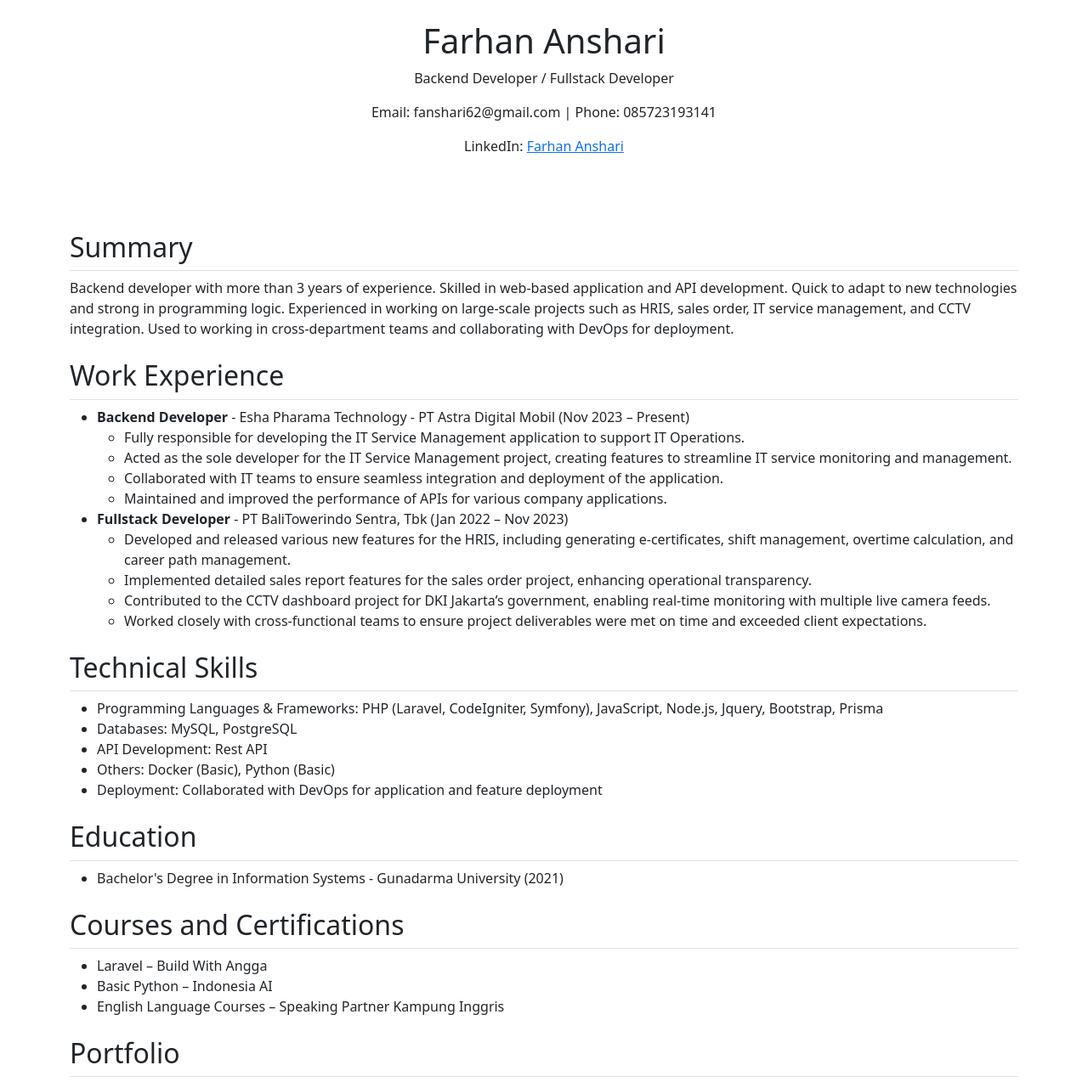
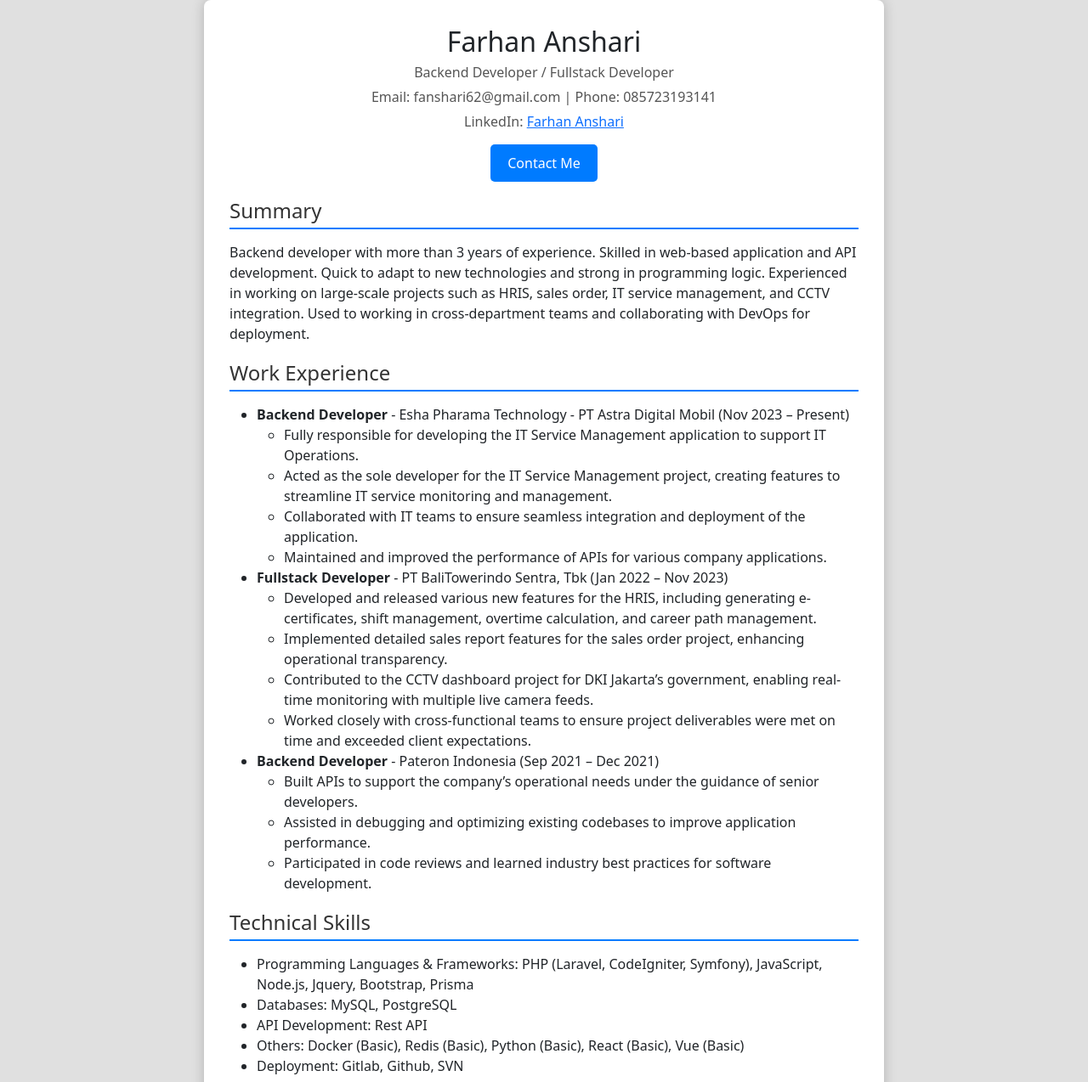
Before and after one commit to farhan136/my-self, a plain HTML site: page index.html in a window 1280 px wide. Shown: the top 1274 px of the page at 85% size. Drawn offline with nearby package versions, Linux system fonts and the light colour scheme.

Commit message:
Update index.html

```diff
--- a/index.html
+++ b/index.html
@@ -5,23 +5,84 @@
     <meta name="viewport" content="width=device-width, initial-scale=1.0">
     <title>Farhan Anshari - Resume</title>
     <link rel="stylesheet" href="https://cdn.jsdelivr.net/npm/bootstrap@5.3.0/dist/css/bootstrap.min.css">
+    <style>
+        body {
+            background-color: #e0e0e0;
+            display: flex;
+            justify-content: center;
+            align-items: center;
+            min-height: 100vh;
+            margin: 0;
+        }
+        .resume {
+            background-color: #fff;
+            width: 100%;
+            max-width: 800px;
+            padding: 30px;
+            border-radius: 8px;
+            box-shadow: 0 0 15px rgba(0, 0, 0, 0.2);
+        }
+        header {
+            text-align: center;
+            margin-bottom: 20px;
+        }
+        header h1 {
+            margin: 0;
+            font-size: 2rem;
+        }
+        header p {
+            margin: 5px 0;
+            color: #555;
+        }
+        .btn-contact {
+            display: inline-block;
+            margin-top: 10px;
+            padding: 10px 20px;
+            background-color: #007bff;
+            color: white;
+            border: none;
+            border-radius: 5px;
+            text-decoration: none;
+            font-size: 1rem;
+        }
+        .btn-contact:hover {
+            background-color: #0056b3;
+        }
+        section {
+            margin-bottom: 20px;
+        }
+        section h2 {
+            font-size: 1.5rem;
+            color: #333;
+            border-bottom: 2px solid #007bff;
+            padding-bottom: 5px;
+            margin-bottom: 15px;
+        }
+        footer {
+            text-align: center;
+            margin-top: 20px;
+            font-size: 0.9rem;
+            color: #555;
+        }
+    </style>
 </head>
 <body>
-    <header class="text-center py-4">
+    <div class="resume">
+        <header>
             <h1>Farhan Anshari</h1>
             <p>Backend Developer / Fullstack Developer</p>
             <p>Email: fanshari62@gmail.com | Phone: 085723193141</p>
             <p>LinkedIn: <a href="https://www.linkedin.com/in/farhan-anshari-776289223" target="_blank">Farhan Anshari</a></p>
+            <a href="mailto:fanshari62@gmail.com" class="btn-contact">Contact Me</a>
         </header>
 
-    <div class="container my-5">
-        <section class="mb-4">
-            <h2 class="border-bottom pb-2">Summary</h2>
+        <section>
+            <h2>Summary</h2>
             <p>Backend developer with more than 3 years of experience. Skilled in web-based application and API development. Quick to adapt to new technologies and strong in programming logic. Experienced in working on large-scale projects such as HRIS, sales order, IT service management, and CCTV integration. Used to working in cross-department teams and collaborating with DevOps for deployment.</p>
         </section>
 
-        <section class="mb-4">
-            <h2 class="border-bottom pb-2">Work Experience</h2>
+        <section>
+            <h2>Work Experience</h2>
             <ul>
                 <li>
                     <strong>Backend Developer</strong> - Esha Pharama Technology - PT Astra Digital Mobil (Nov 2023 – Present)
@@ -41,29 +102,37 @@
                         <li>Worked closely with cross-functional teams to ensure project deliverables were met on time and exceeded client expectations.</li>
                     </ul>
                 </li>
+                <li>
+                    <strong>Backend Developer</strong> - Pateron Indonesia (Sep 2021 – Dec 2021)
+                    <ul>
+                        <li>Built APIs to support the company’s operational needs under the guidance of senior developers.</li>
+                        <li>Assisted in debugging and optimizing existing codebases to improve application performance.</li>
+                        <li>Participated in code reviews and learned industry best practices for software development.</li>
+                    </ul>
+                </li>
             </ul>
         </section>
 
-        <section class="mb-4">
-            <h2 class="border-bottom pb-2">Technical Skills</h2>
+        <section>
+            <h2>Technical Skills</h2>
             <ul>
                 <li>Programming Languages & Frameworks: PHP (Laravel, CodeIgniter, Symfony), JavaScript, Node.js, Jquery, Bootstrap, Prisma</li>
                 <li>Databases: MySQL, PostgreSQL</li>
                 <li>API Development: Rest API</li>
-                <li>Others: Docker (Basic), Python (Basic)</li>
-                <li>Deployment: Collaborated with DevOps for application and feature deployment</li>
+                <li>Others: Docker (Basic), Redis (Basic), Python (Basic), React (Basic), Vue (Basic)</li>
+                <li>Deployment: Gitlab, Github, SVN</li>
             </ul>
         </section>
 
-        <section class="mb-4">
-            <h2 class="border-bottom pb-2">Education</h2>
+        <section>
+            <h2>Education</h2>
             <ul>
                 <li>Bachelor's Degree in Information Systems - Gunadarma University (2021)</li>
             </ul>
         </section>
 
-        <section class="mb-4">
-            <h2 class="border-bottom pb-2">Courses and Certifications</h2>
+        <section>
+            <h2>Courses and Certifications</h2>
             <ul>
                 <li>Laravel – Build With Angga</li>
                 <li>Basic Python – Indonesia AI</li>
@@ -71,22 +140,22 @@
             </ul>
         </section>
 
-        <section class="mb-4">
-            <h2 class="border-bottom pb-2">Portfolio</h2>
+        <section>
+            <h2>Portfolio</h2>
             <ul>
                 <li><a href="https://docs.google.com/document/d/13KQ0qTohngTiWKQPadapwHt7Wh-HYK3D/edit?usp=sharing&ouid=103760141420869766598&rtpof=true&sd=true" target="_blank">List Portfolio</a></li>
             </ul>
         </section>
 
-        <section class="mb-4">
-            <h2 class="border-bottom pb-2">Career Goals</h2>
+        <section>
+            <h2>Career Goals</h2>
             <p>Seeking a position as a Backend Developer or Fullstack Developer in a company that values innovation and openness to new solutions, and does not engage in riba or activities contrary to personal beliefs.</p>
         </section>
-    </div>
 
-    <footer class="text-center py-4">
+        <footer>
             <p>&copy; 2024 Farhan Anshari. All Rights Reserved.</p>
         </footer>
+    </div>
 
     <script src="https://cdn.jsdelivr.net/npm/bootstrap@5.3.0/dist/js/bootstrap.bundle.min.js"></script>
 </body>
```
Lines whose indentation alone changed are shown as unchanged.
